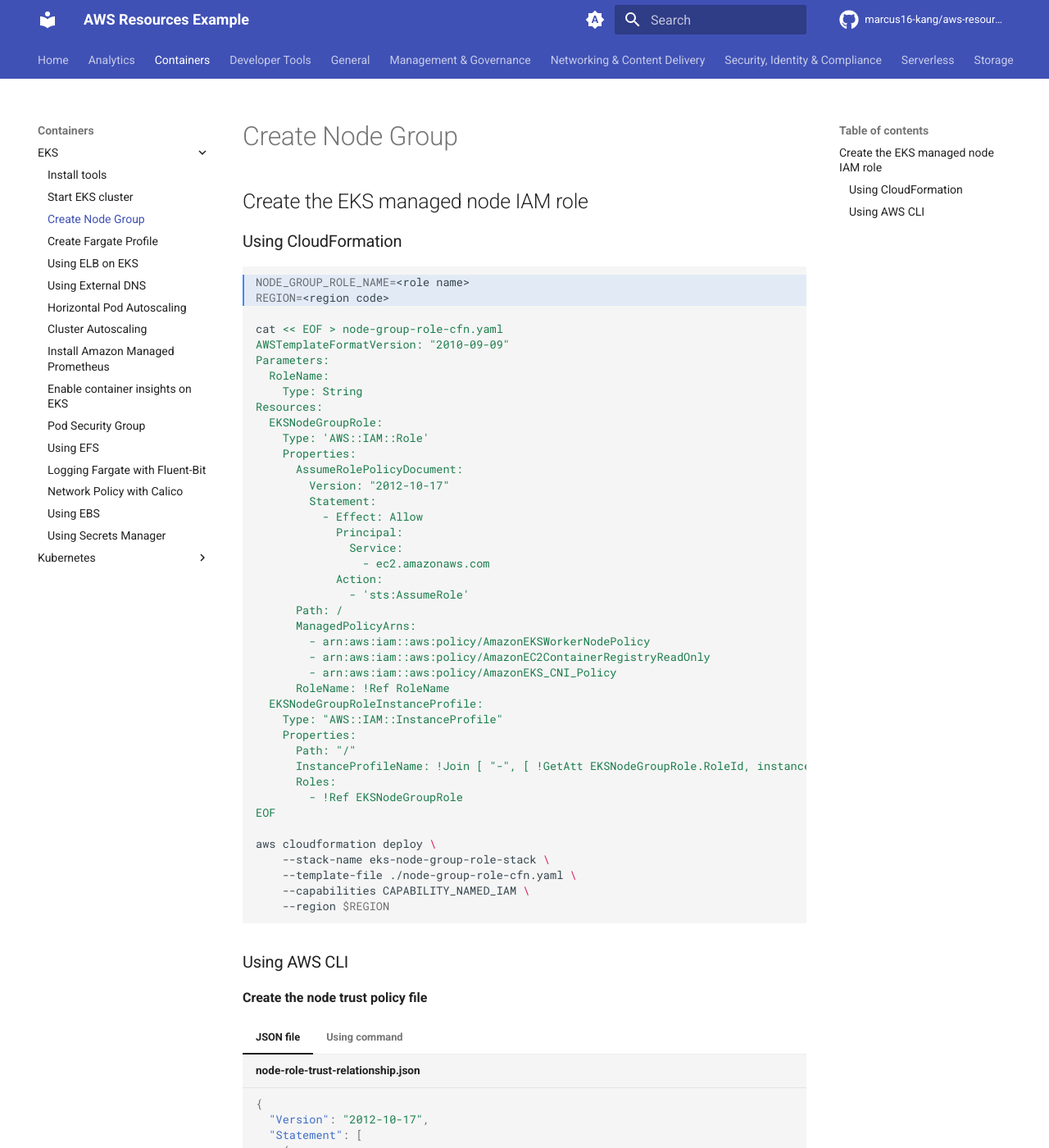
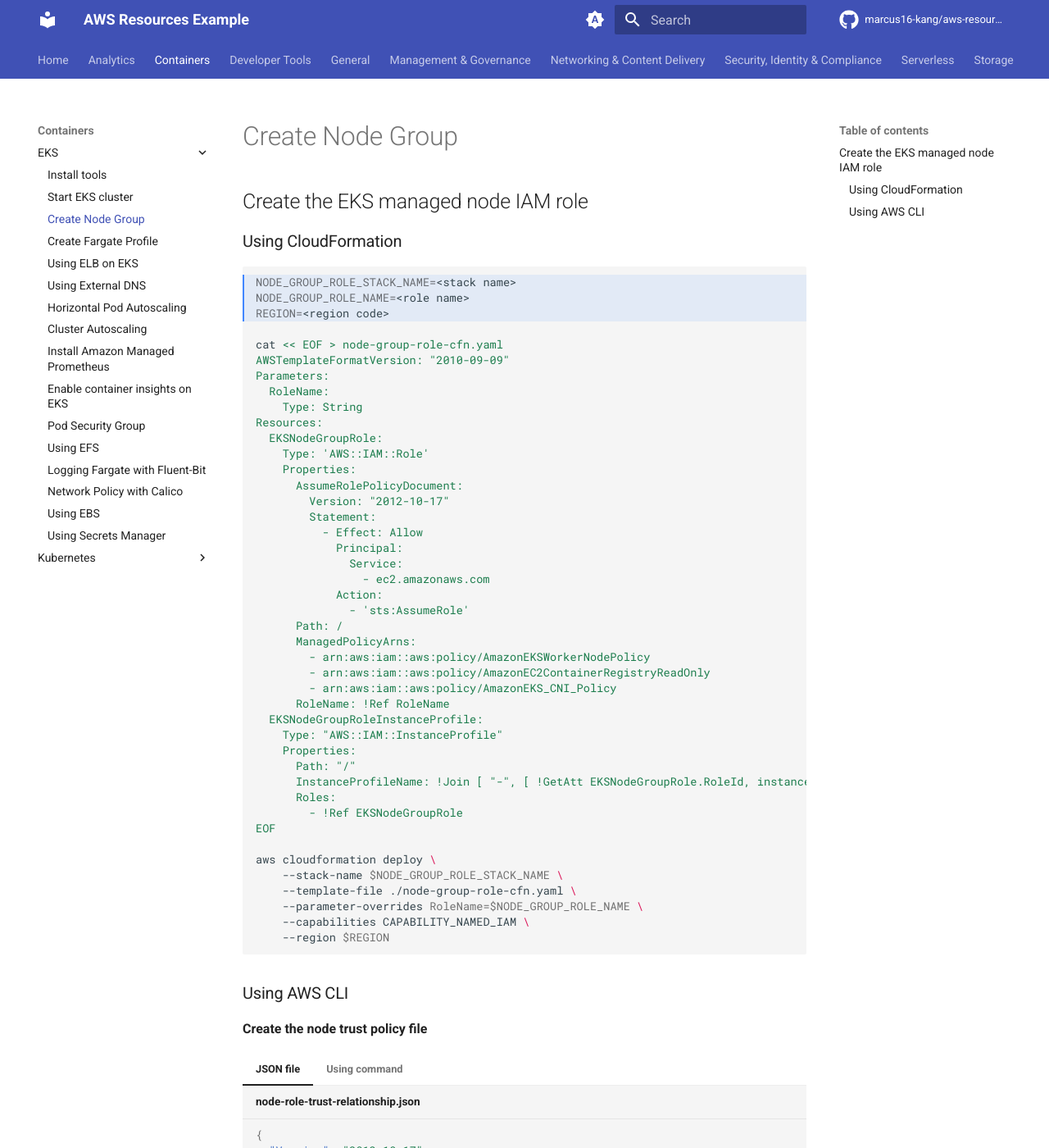
Before and after one commit to dev-sjlee/aws-resources-example, an MkDocs documentation site: the page built from docs/Containers/EKS/03-create-node-group.md, in a window 1280 px wide and 1400 px high. Shown: the whole window at 82% size. Built offline with MkDocs 1.6.1 and Material for MkDocs 9.7.7, drawn with Linux system fonts in a browser that asks for light colours; comment, search, counter and statistics services are not loaded.

Commit message:
Fix eks-03.

````diff
--- a/docs/Containers/EKS/03-create-node-group.md
+++ b/docs/Containers/EKS/03-create-node-group.md
@@ -4,7 +4,8 @@
 
 ### Using CloudFormation
 
-``` shell hl_lines="1 2"
+``` shell hl_lines="1 2 3"
+NODE_GROUP_ROLE_STACK_NAME=<stack name>
 NODE_GROUP_ROLE_NAME=<role name>
 REGION=<region code>
 
@@ -42,8 +43,9 @@
 EOF
 
 aws cloudformation deploy \
-    --stack-name eks-node-group-role-stack \
+    --stack-name $NODE_GROUP_ROLE_STACK_NAME \
     --template-file ./node-group-role-cfn.yaml \
+    --parameter-overrides RoleName=$NODE_GROUP_ROLE_NAME \
     --capabilities CAPABILITY_NAMED_IAM \
     --region $REGION
 ```
````
